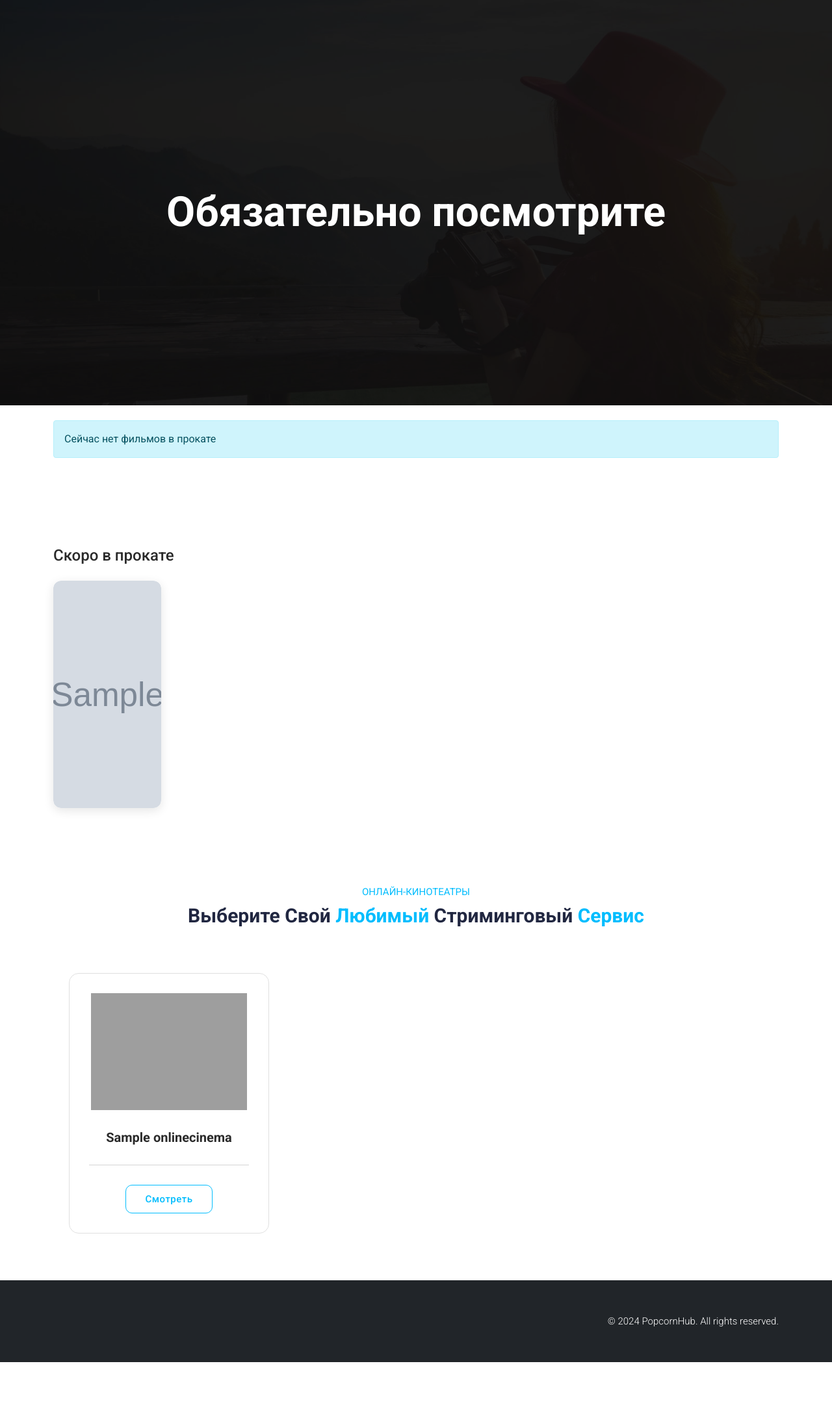
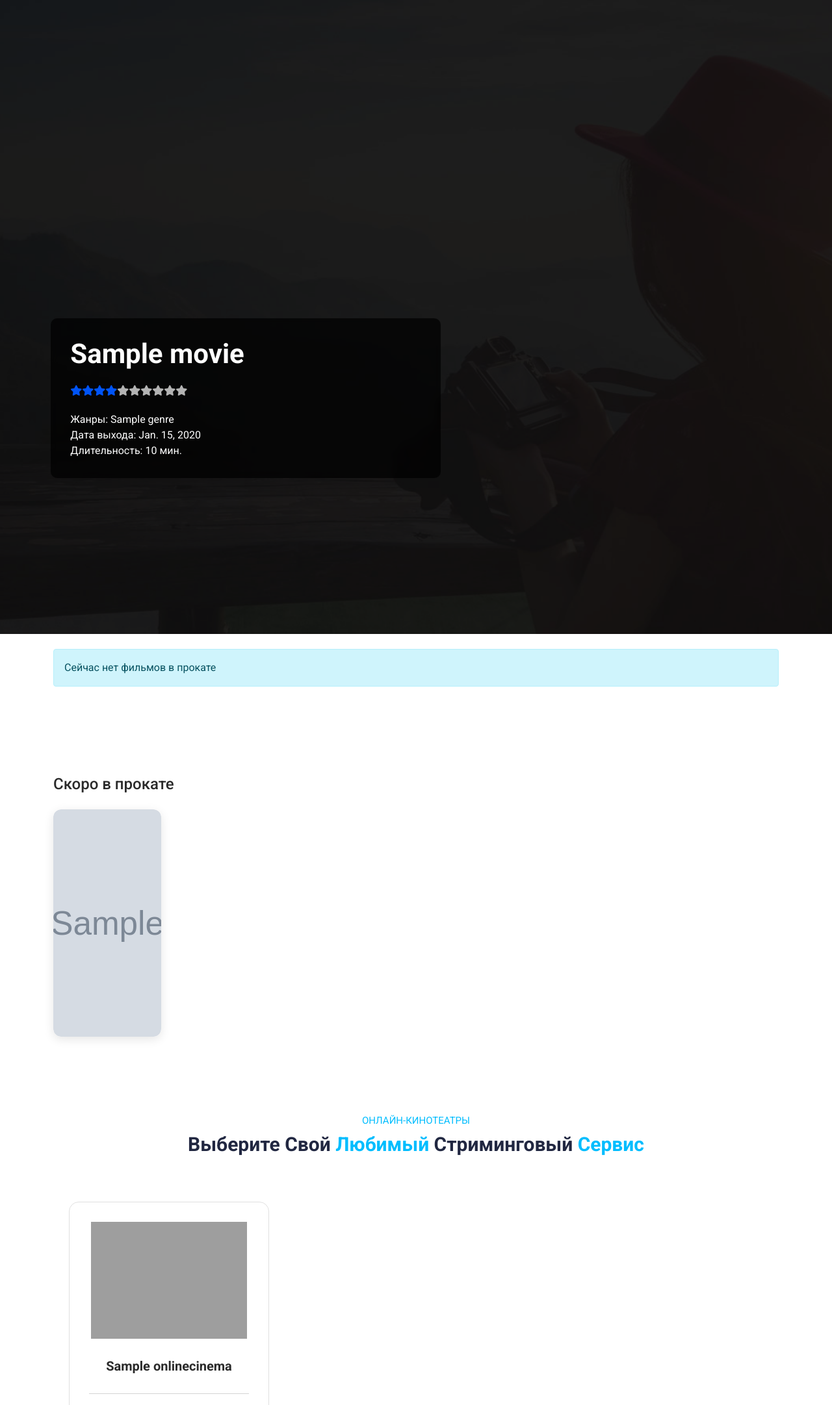
Before and after one commit to boyegorka/PopcornHub, a Django app: template popcornhub/showcase/templates/showcase/index.html in a window 1280 px wide. Shown: the part 56-2219 px from the top of the page at 65% size. Before the commit the page ends 2153 px from the top, so only its background shows below. Run offline with Django 5.2, Linux system fonts and the light colour scheme; the template is opened without the code that fills it: values that come from a table or form of the project are taken from there, others are empty; tables that the repository leaves empty hold one stand-in row (values such as "Sample post"); grey boxes marked "Sample" are stand-in pictures; parts of the project's set-up code (start-up, migrations or seed data) failed here and were passed over; some libraries are stand-ins or nearby versions; grey boxes are pictures that could not be loaded.

Commit message:
Изменения на главной

```diff
--- a/popcornhub/showcase/static/assets/css/templatemo-snapx-photography.css
+++ b/popcornhub/showcase/static/assets/css/templatemo-snapx-photography.css
@@ -1484,7 +1484,7 @@
   background-size: cover;
   padding-top: 200px;
   padding-bottom: 130px;
-  text-align: center;
+  text-align: center;  /* Уже установлено center */
   background-color: #2a2a2a;
 }
 
@@ -1493,6 +1493,12 @@
   font-size: 64px;
   font-weight: 700;
   line-height: 74px;
+  text-align: center;  /* Добавить */
+}
+
+.page-heading .main-content {
+  margin-top: 30px;
+  text-align: center;  /* Добавить */
 }
 
 .page-heading h2.space-need {
@@ -1517,10 +1523,6 @@
   border-top: 2px solid rgba(250,250,250,0.2);
   font-size: 20px;
   color: #fff;
-}
-
-.page-heading .main-content {
-  margin-top: 30px;
 }
 
 .page-heading .main-content .days, .page-heading .main-content .hours, .page-heading .main-content .minutes, .page-heading .main-content .seconds {
@@ -2760,3 +2762,37 @@
 #topRatedCarousel .owl-carousel .owl-item {
     display: flex;
 }
+
+.movie-details {
+    background: rgba(0, 0, 0, 0.7);
+    padding: 30px;
+    border-radius: 10px;
+    backdrop-filter: blur(5px);
+    max-width: 600px;
+    text-align: left;
+    margin: 0 auto; /* Изменено с margin-left: 6% */
+    color: #ffffff;
+}
+
+.movie-details h2 {
+    color: #ffffff;
+    font-size: 42px;
+    margin: 0 0 20px 0;
+    line-height: 1.2;
+    text-align: left;
+    font-weight: bold;
+}
+
+.movie-details p,
+.movie-details span,
+.movie-details li {
+    color: #ffffff;
+    text-align: left;
+}
+
+.header-text {
+    position: relative;
+    z-index: 2;
+    padding-top: 200px;
+    text-align: center; /* Изменено с text-align: left */
+}
--- a/popcornhub/showcase/templates/base.html
+++ b/popcornhub/showcase/templates/base.html
@@ -19,6 +19,12 @@
     <link href="{% static 'assets/css/owl.css' %}" rel="stylesheet">
     <link href="{% static 'assets/css/animate.css' %}" rel="stylesheet">
     <link href="{% static 'assets/css/swiper-bundle.min.css' %}" rel="stylesheet">
+
+    <!-- Проверим подключение jQuery -->
+    <script src="https://code.jquery.com/jquery-3.6.0.min.js"></script>
+    <!-- Проверим подключение Owl Carousel -->
+    <link rel="stylesheet" href="{% static 'assets/css/owl.carousel.min.css' %}">
+    <script src="{% static 'assets/js/owl.carousel.min.js' %}"></script>
 </head>
 <body>
     {% include 'includes/navbar.html' %}
--- a/popcornhub/showcase/templates/showcase/index.html
+++ b/popcornhub/showcase/templates/showcase/index.html
@@ -5,14 +5,26 @@
 
 {% block content %}
     <!-- Main Banner Area -->
-    <div class="main-banner">
-        <div class="container">
+    <div class="main-banner" id="mainBanner">
+        <div class="container-fluid px-4">
             <div class="row">
-                <div class="col-lg-10 offset-lg-1">
+                <div class="col-lg-7">
                     <div class="header-text">
-                        <h2>Обязательно посмотрите</h2>
-                        <div class="rating-display"></div>
-                        <div class="movie-info"></div>
+                        <div class="movie-details">
+                            <h2 id="bannerTitle">{{ featured_movies.0.title }}</h2>
+                            <div class="rating-display" id="bannerRating">{{ featured_movies.0.average_rating|rating_stars_10|safe }}</div>
+                            <div class="movie-info" id="bannerInfo">
+                                <ul>
+                                    <li><span>Жанры:</span>
+                                        {% for genre in featured_movies.0.genres.all %}
+                                            {{ genre.name }}{% if not forloop.last %}, {% endif %}
+                                        {% endfor %}
+                                    </li>
+                                    <li><span>Дата выхода:</span> {{ featured_movies.0.release_date }}</li>
+                                    <li><span>Длительность:</span> {{ featured_movies.0.duration }} мин.</li>
+                                </ul>
+                            </div>
+                        </div>
                     </div>
                 </div>
             </div>
@@ -38,53 +50,57 @@
 
 {% block extra_js %}
 <script>
-function updateBanner(movieElement) {
-    if (!movieElement) return;
+$(document).ready(function() {
+    // Инициализация карусели
+    $('.owl-features').owlCarousel({
+        items: 1,
+        loop: true,
+        nav: true,
+        dots: true,
+        autoplay: true,
+        autoplayTimeout: 5000,
+        smartSpeed: 1000,
+        onInitialized: updateBanner,
+        onTranslated: updateBanner
+    });
 
-    const movieId = movieElement.dataset.movieId;
-    console.log('Updating banner for movie ID:', movieId);
+    function updateBanner(event) {
+        const activeSlide = $('.owl-features .owl-item.active .item').first();
+        if (!activeSlide.length) return;
 
-    // Обновляем фоновое изображение
-    const posterImg = movieElement.querySelector('.thumb img');
-    if (posterImg && posterImg.src) {
-        const mainBanner = document.querySelector('.main-banner');
-        mainBanner.style.backgroundImage = `url('${posterImg.src}')`;
-        mainBanner.style.backgroundSize = 'cover';
-        mainBanner.style.backgroundPosition = 'center';
-        mainBanner.style.height = '600px';
-    }
+        console.log('Updating banner...'); // Отладка
 
-    // Обновляем информацию
-    const title = movieElement.querySelector('.content h4')?.textContent;
-    const description = movieElement.querySelector('.content ul')?.innerHTML;
-    const rating = movieElement.querySelector('.content .rating')?.innerHTML;
+        // Получаем данные из активного слайда
+        const posterImg = activeSlide.find('.thumb img');
+        const title = activeSlide.find('.content h4');
+        const rating = activeSlide.find('.content .rating');
+        const movieInfo = activeSlide.find('.content ul');
 
-    const headerText = document.querySelector('.main-banner .header-text h2');
-    const movieInfo = document.querySelector('.main-banner .movie-info');
-    const ratingDisplay = document.querySelector('.main-banner .rating-display');
+        // Обновляем баннер
+        if (posterImg.length) {
+            $('.main-banner').css({
+                'background-image': `url('${posterImg.attr('src')}')`,
+                'background-size': 'cover',
+                'background-position': 'center'
+            });
+        }
 
-    if (headerText && title) headerText.innerHTML = title;
-    if (movieInfo && description) movieInfo.innerHTML = description;
-    if (ratingDisplay && rating) ratingDisplay.innerHTML = rating;
-}
+        // Обновляем информацию
+        if (title.length) {
+            $('.main-banner .header-text h2').html(title.text());
+        }
+        if (rating.length) {
+            $('.main-banner .rating-display').html(rating.html());
+        }
+        if (movieInfo.length) {
+            $('.main-banner .movie-info').html(movieInfo.html());
+        }
 
-document.addEventListener('DOMContentLoaded', function() {
-    const carousel = document.querySelector('.owl-features');
-    if (carousel) {
-        // Ждем инициализацию карусели
-        setTimeout(() => {
-            const activeSlide = carousel.querySelector('.owl-item.active .item');
-            if (activeSlide) {
-                updateBanner(activeSlide);
-            }
-        }, 100);
-
-        // Обновляем при смене слайда
-        carousel.addEventListener('translated.owl.carousel', function(event) {
-            const activeSlide = carousel.querySelector('.owl-item.active .item');
-            if (activeSlide) {
-                updateBanner(activeSlide);
-            }
+        console.log('Banner updated with:', {
+            poster: posterImg.attr('src'),
+            title: title.text(),
+            rating: rating.html(),
+            info: movieInfo.html()
         });
     }
 });
@@ -107,71 +123,143 @@
     left: 0;
     right: 0;
     bottom: 0;
-    background: rgba(0, 0, 0, 0.6);
-}
-
-.main-banner .container {
-    position: relative;
-    z-index: 1;
-    height: 100%;
-    display: flex;
-    align-items: center;
+    background: linear-gradient(to bottom, rgba(0,0,0,0.6) 0%, rgba(0,0,0,0.9) 100%);
 }
 
 .header-text {
-    color: #fff;
+    position: relative;
+    z-index: 2;
+    padding-top: 200px;
+    text-align: left;
 }
 
-.header-text h2 {
-    color: #fff;
-    font-size: 48px;
-    margin-bottom: 20px;
+.movie-details {
+    background: rgba(0, 0, 0, 0.7);
+    padding: 30px;
+    border-radius: 10px;
+    backdrop-filter: blur(5px);
+    max-width: 600px;
+    text-align: left;
+    margin-left: 6%;
+}
+
+.movie-details h2 {
+    color: #ffffff;
+    font-size: 42px;
+    margin: 0 0 20px 0;
+    line-height: 1.2;
+    text-align: left;
+    font-weight: bold;
 }
 
 .movie-info {
-    color: #fff;
+    color: #ffffff;
     font-size: 18px;
+    text-align: left;
+}
+
+.movie-info ul {
+    list-style: none;
+    padding: 0;
+    margin: 0;
+}
+
+.movie-info li {
+    color: #ffffff;
+    margin-bottom: 15px;
+    text-align: left;
+}
+
+.movie-info span {
+    color: #ffffff;
+    opacity: 0.8;
+    margin-right: 10px;
+    min-width: 120px;
+    display: inline-block;
 }
 
 .rating-display {
     margin: 15px 0;
-    font-size: 24px;
+    font-size: 28px;
+    color: #ffffff;
+    text-align: left;
+}
+
+.rating-display i {
+    color: #ffd700;
+    margin: 0 2px;
+}
+
+@media (max-width: 991px) {
+    .movie-details {
+        margin: 0 15px;
+        max-width: calc(100% - 30px);
+    }
+}
+
+/* Выравнивание по левому краю на уровне featured блока */
+@media (min-width: 992px) {
+    .main-banner .container-fluid {
+        padding-left: 6%; /* Отступ как у featured блока */
+        padding-right: 6%;
+    }
+}
+
+@media (max-width: 991px) {
+    .main-banner .container-fluid {
+        padding-left: 15px;
+        padding-right: 15px;
+    }
 }
 
 .actors-section {
-    height: 100%;
-    display: flex;
-    flex-direction: column;
+    position: relative;
+    z-index: 2;
+    background: rgba(0, 0, 0, 0.7);
+    padding: 30px;
+    border-radius: 10px;
+    margin-top: 200px;
+    backdrop-filter: blur(5px);
 }
 
-.actors-info {
+.actors-section h3 {
+    color: #fff;
+    margin-bottom: 20px;
+}
+
+.actors-list {
+    display: flex;
+    flex-wrap: wrap;
+    gap: 15px;
+}
+
+.actor-card {
+    display: flex;
+    align-items: center;
+    gap: 10px;
+    color: #fff;
+    width: 100%;
+}
+
+.actor-photo {
+    width: 50px;
+    height: 50px;
+    border-radius: 50%;
+    object-fit: cover;
+}
+
+.actor-info {
     flex: 1;
 }
 
-.actor-item {
-    padding: 8px 0;
-    border-bottom: 1px solid rgba(255, 255, 255, 0.1);
+.actor-name {
+    font-weight: bold;
+    margin: 0;
 }
 
-.actor-item:last-child {
-    border-bottom: none;
-}
-
-.actors-grid .actor-item {
-    padding: 10px;
-    margin-bottom: 15px;
-    background: rgba(255, 255, 255, 0.1);
-    border-radius: 8px;
-    transition: all 0.3s ease;
-}
-
-.actors-grid .actor-item:hover {
-    background: rgba(255, 255, 255, 0.2);
-}
-
-.actor-name {
-    color: #fff;
-    font-size: 16px;
+.actor-role {
+    color: #aaa;
+    font-size: 14px;
     margin: 0;
 }
 
@@ -187,7 +275,7 @@
 .thumb {
     position: relative;
     width: 100%;
-    padding-top: 100%; /* Уменьшили высоту */
+    padding-top: 100%;
     overflow: hidden;
 }
 
@@ -198,8 +286,8 @@
     width: 100%;
     height: 100%;
     object-fit: cover;
-    border-radius: 0; /* Убрали скругление */
-    margin: 0; /* Убрали отступы */
+    border-radius: 0;
+    margin: 0;
 }
 
 .hover-effect {
@@ -249,13 +337,13 @@
 
 .movie-card {
     border: none;
-    border-radius: 0; /* Убрали скругление у карточки */
+    border-radius: 0;
     overflow: hidden;
     box-shadow: 0 4px 15px rgba(0,0,0,0.1);
 }
 
 .movie-card .card-body {
-    padding: 15px; /* Уменьшили отступы в карточке */
+    padding: 15px;
 }
 
 .most-popular {
@@ -270,7 +358,7 @@
 .most-popular .item .thumb {
     position: relative;
     width: 100%;
-    padding-top: 150%; /* Уменьшили высоту */
+    padding-top: 150%;
     overflow: hidden;
 }
 
@@ -281,8 +369,8 @@
     width: 100%;
     height: 100%;
     object-fit: cover;
-    border-radius: 0; /* Убрали скругление */
-    margin: 0; /* Убрали отступы */
+    border-radius: 0;
+    margin: 0;
 }
 
 .most-popular .item .hover-effect {
--- a/popcornhub/showcase/templates/showcase/widgets/featured_movies.html
+++ b/popcornhub/showcase/templates/showcase/widgets/featured_movies.html
@@ -92,14 +92,9 @@
     <div class="container">
         <div class="row">
             <div class="col-lg-12">
-                <!-- Отладочная информация -->
-                <div style="display: none;">
-                    Total movies: {{ featured_movies|length }}
-                </div>
-
-                <div class="owl-features owl-carousel">
+                <div class="owl-features owl-carousel" id="featuredCarousel">
                     {% for movie in featured_movies %}
-                        <div class="item">
+                        <div class="item" data-movie-id="{{ movie.id }}">
                             <div class="thumb">
                                 {% if movie.poster %}
                                     <img src="{{ movie.poster.url }}" alt="{{ movie.title }}">
@@ -127,3 +122,80 @@
         </div>
     </div>
 </section>
+
+<script>
+document.addEventListener('DOMContentLoaded', function() {
+    const carousel = $('#featuredCarousel').owlCarousel({
+        items: 1,
+        loop: true,
+        nav: true,
+        dots: true,
+        autoplay: true,
+        autoplayTimeout: 5000,
+        smartSpeed: 1000
+    });
+
+    function updateMainBanner() {
+        const activeSlide = $('.owl-features .owl-item.active .item').first();
+        if (!activeSlide.length) return;
+
+        const movieId = activeSlide.data('movie-id');
+
+        // Обновляем основную информацию
+        const mainBanner = document.getElementById('mainBanner');
+        const bannerTitle = document.getElementById('bannerTitle');
+        const bannerRating = document.getElementById('bannerRating');
+        const bannerInfo = document.getElementById('bannerInfo');
+
+        const posterImg = activeSlide.find('.thumb img').first();
+        const title = activeSlide.find('.content h4').first();
+        const rating = activeSlide.find('.content .rating').first();
+        const movieInfo = activeSlide.find('.content ul').first();
+
+        if (posterImg.length) {
+            mainBanner.style.backgroundImage = `url('${posterImg.attr('src')}')`;
+        }
+        if (bannerTitle && title.length) {
+            bannerTitle.textContent = title.text().trim();
+        }
+        if (bannerRating && rating.length) {
+            bannerRating.innerHTML = rating.html();
+        }
+        if (bannerInfo && movieInfo.length) {
+            bannerInfo.innerHTML = movieInfo.html();
+        }
+
+        // Загружаем и обновляем актеров
+        if (movieId) {
+            fetch(`/api/movies/${movieId}/actors/`)
+                .then(response => response.json())
+                .then(actors => {
+                    const actorsList = document.querySelector('.actors-list');
+                    if (actorsList) {
+                        actorsList.innerHTML = actors.map(actor => `
+                            <div class="actor-card">
+                                <img src="${actor.photo_url || '/static/assets/images/no-photo.jpg'}"
+                                     alt="${actor.name}"
+                                     class="actor-photo">
+                                <div class="actor-info">
+                                    <p class="actor-name">${actor.name}</p>
+                                    <p class="actor-role">${actor.role || 'В главной роли'}</p>
+                                </div>
+                            </div>
+                        `).join('');
+                    }
+                })
+                .catch(error => console.error('Error loading actors:', error));
+        }
+    }
+
+    // Обновляем баннер при инициализации
+    carousel.on('initialized.owl.carousel', updateMainBanner);
+
+    // Обновляем баннер при смене слайда
+    carousel.on('translated.owl.carousel', updateMainBanner);
+
+    // Первоначальное обновление
+    setTimeout(updateMainBanner, 100);
+});
+</script>
```
Also changed, not shown: popcornhub/showcase/static/assets/js/carousel-init.js (+11 -26 lines), popcornhub/showcase/views.py (+11 -6 lines), 2 other files.
